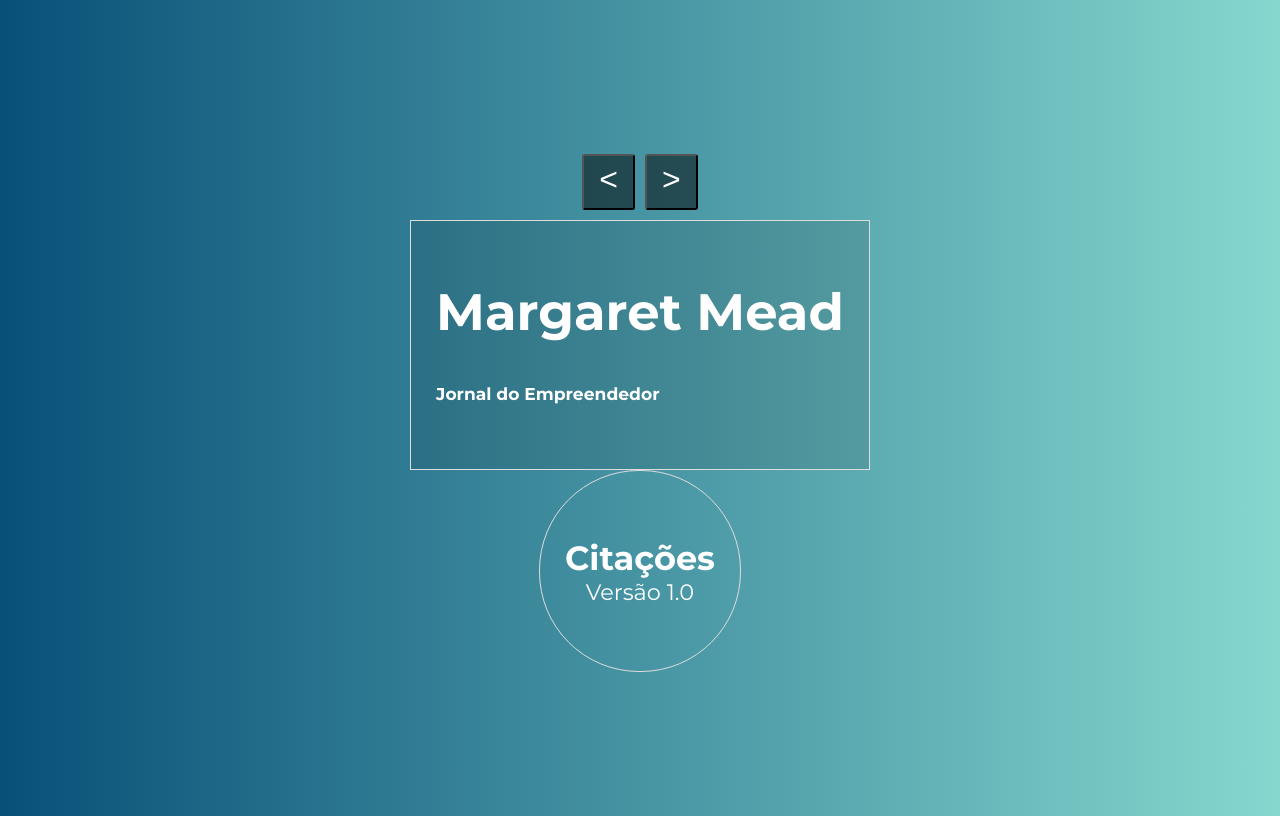
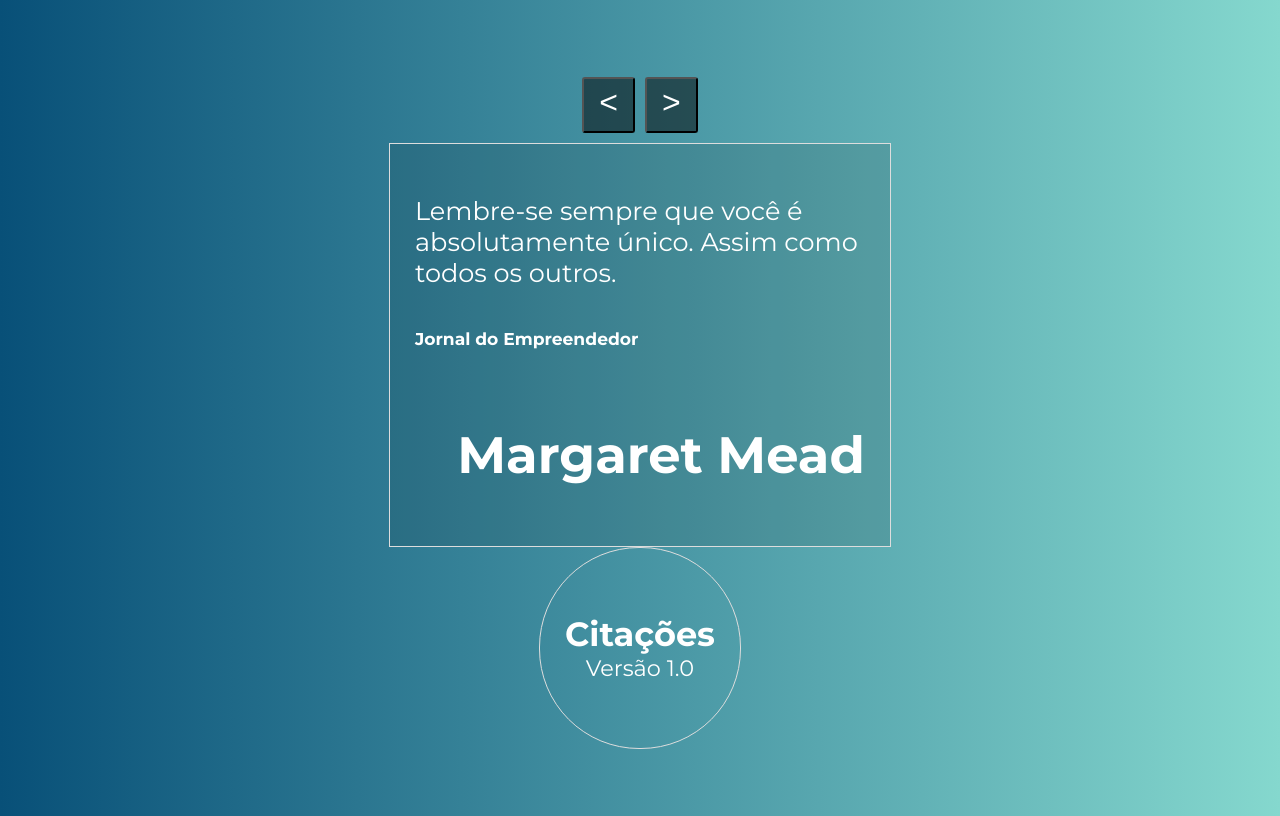
Before and after one commit to robertov8/cursovuejs2modulo1, a Vue app in the folder componentes-avancados/citacoes/: page / in a window 1280 px wide. Built offline with nearby package versions, Linux system fonts and the light colour scheme.

Commit message:
140. Resumo sobre Slots

```diff
--- a/componentes-avancados/citacoes/src/components/Citacao.vue
+++ b/componentes-avancados/citacoes/src/components/Citacao.vue
@@ -1,8 +1,12 @@
 <template>
     <div class="citacao">
-        <slot name="autor"></slot>
-        <slot name="texto"></slot>
+        <slot></slot>
+
         <slot name="fonte"></slot>
+
+        <div class="autor">
+            <slot name="autor"></slot>
+        </div>
     </div>
 </template>
 
@@ -17,4 +21,8 @@
         padding: 25px;
         max-width: 450px;
     }
+
+    .autor {
+        float: right;
+    }
 </style>
--- a/componentes-avancados/citacoes/src/components/Citacoes.vue
+++ b/componentes-avancados/citacoes/src/components/Citacoes.vue
@@ -7,7 +7,7 @@
 
         <Citacao>
             <h1 slot="autor">{{ citacoes[indice].autor }}</h1>
-            <p sot="texto"> {{ citacoes[indice].texto }}</p>
+            <p> {{ citacoes[indice].texto }}</p>
 
             <h6 slot="fonte">{{ citacoes[indice].fonte}}</h6>
         </Citacao>
```
